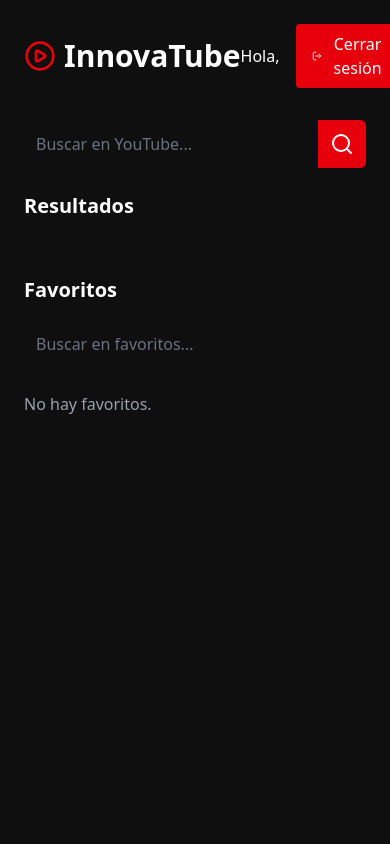
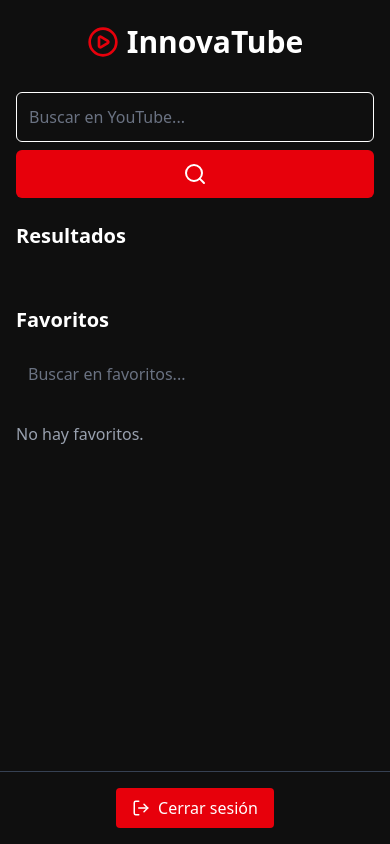
Before and after one commit to Vincitorecode/InnovaTube, a React (Vite) app in the folder innovatube-frontend/: page / in a window 390 px wide. Built offline with nearby package versions, Linux system fonts and the light colour scheme.

Commit message:
Enhance: Implement responsive design for login, register, and homepage.

```diff
--- a/innovatube-frontend/src/pages/HomePage.tsx
+++ b/innovatube-frontend/src/pages/HomePage.tsx
@@ -2,14 +2,14 @@ import { useState, useEffect } from "react";
 import { PlayCircle, Heart, Search, LogOut } from "lucide-react";
 import { useNavigate } from "react-router-dom";
 
+const YOUTUBE_API_KEY = "AIzaSyBs5kTp96KHd8XEZe_IapOwH6Imx3iEVi0";
 
-const YOUTUBE_API_KEY = "AIzaSyBs5kTp96KHd8XEZe_IapOwH6Imx3iEVi0";
-;
 const HomePage = ({ username }: { username: string }) => {
   const [query, setQuery] = useState("");
   const [videos, setVideos] = useState<any[]>([]);
   const [favorites, setFavorites] = useState<any[]>([]);
   const [favSearch, setFavSearch] = useState("");
+  const navigate = useNavigate();
 
   useEffect(() => {
     const favs = localStorage.getItem(`favorites_${username}`);
@@ -50,45 +50,46 @@ const HomePage = ({ username }: { username: string }) => {
   );
 
   return (
-    <div className="min-h-screen bg-[#0f0f0f] text-white px-6 py-6">
-      <header className="flex justify-between items-center mb-8">
+    <div className="min-h-screen bg-[#0f0f0f] text-white px-4 sm:px-6 py-6">
+      <header className="flex flex-col sm:flex-row justify-between items-center mb-8 gap-4 text-center sm:text-left">
         <div className="flex items-center gap-2">
           <PlayCircle size={32} className="text-red-600" />
           <h1 className="text-3xl font-bold text-white">InnovaTube</h1>
         </div>
-        <div className="flex items-center gap-4">
-          <span className="text-md">Hola, <strong>{username}</strong></span>
+        <div className="hidden sm:flex items-center gap-4">
+          <span className="text-md">Hola, Amigo! <strong>{username}</strong></span>
           <button
             onClick={() => {
               localStorage.removeItem("token");
-              window.location.reload();
+              navigate("/login");
             }}
             className="flex items-center gap-2 bg-red-600 hover:bg-red-500 px-4 py-2 rounded text-white"
           >
             <LogOut size={18} /> Cerrar sesión
           </button>
         </div>
+
       </header>
 
-      <div className="flex items-center gap-2 mb-6 w-full max-w-3xl mx-auto">
+      <div className="flex flex-col sm:flex-row items-stretch sm:items-center gap-2 mb-6 w-full max-w-3xl mx-auto">
         <input
           type="text"
           value={query}
           onChange={(e) => setQuery(e.target.value)}
           placeholder="Buscar en YouTube..."
-          className="p-3 w-full rounded-l-md text-white placeholder-gray-500"
+          className="p-3 w-full rounded-md sm:rounded-l-md sm:rounded-r-none text-white placeholder-gray-500 border border-white bg-transparent"
         />
         <button
           onClick={handleSearch}
-          className="bg-red-600 hover:bg-red-500 p-3 rounded-r-md text-white"
+          className="bg-red-600 hover:bg-red-500 p-3 rounded-md sm:rounded-r-md sm:rounded-l-none text-white w-full sm:w-auto"
         >
-          <Search />
+          <Search className="mx-auto" />
         </button>
       </div>
 
       <section className="mb-10">
         <h2 className="text-xl font-bold text-white mb-4">Resultados</h2>
-        <div className="grid gap-6 grid-cols-1 sm:grid-cols-2 lg:grid-cols-3">
+        <div className="grid gap-6 grid-cols-1 sm:grid-cols-2 md:grid-cols-2 lg:grid-cols-3 xl:grid-cols-4">
           {videos.map((video) => (
             <div key={video.id.videoId} className="bg-[#1f1f1f] rounded-lg overflow-hidden shadow-md">
               <img
@@ -101,11 +102,10 @@ const HomePage = ({ username }: { username: string }) => {
                 <p className="text-sm text-gray-400 mb-3">{video.snippet.channelTitle}</p>
                 <button
                   onClick={() => toggleFavorite(video)}
-                  className={`flex items-center gap-2 text-sm px-3 py-1 rounded transition ${
-                    favorites.find((fav) => fav.id.videoId === video.id.videoId)
-                    ? "bg-red-600 hover:bg-red-500"
-                    : "bg-blue-600 hover:bg-blue-500"
-                  }`}
+                  className={`flex items-center gap-2 text-sm px-3 py-1 rounded transition ${favorites.find((fav) => fav.id.videoId === video.id.videoId)
+                      ? "bg-red-600 hover:bg-red-500"
+                      : "bg-blue-600 hover:bg-blue-500"
+                    }`}
                 >
                   <Heart size={16} />
                   {favorites.find((fav) => fav.id.videoId === video.id.videoId)
@@ -125,9 +125,9 @@ const HomePage = ({ username }: { username: string }) => {
           value={favSearch}
           onChange={(e) => setFavSearch(e.target.value)}
           placeholder="Buscar en favoritos..."
-          className="p-3 mb-6 rounded w-full max-w-lg text-black placeholder-gray-500"
+          className="p-3 mb-6 rounded w-full sm:max-w-lg text-black placeholder-gray-500"
         />
-        <div className="grid gap-6 grid-cols-1 sm:grid-cols-2 lg:grid-cols-3">
+        <div className="grid gap-6 grid-cols-1 sm:grid-cols-2 md:grid-cols-2 lg:grid-cols-3 xl:grid-cols-4">
           {filteredFavorites.length === 0 && <p className="text-gray-400">No hay favoritos.</p>}
           {filteredFavorites.map((video) => (
             <div key={video.id.videoId} className="bg-[#1f1f1f] rounded-lg overflow-hidden shadow-md">
@@ -150,6 +150,19 @@ const HomePage = ({ username }: { username: string }) => {
           ))}
         </div>
       </section>
+
+      {/* Botón móvil fijo al fondo */}
+      <div className="sm:hidden fixed bottom-0 left-0 w-full bg-[#0f0f0f] p-4 border-t border-gray-700 flex justify-center">
+        <button
+          onClick={() => {
+            localStorage.removeItem("token");
+            navigate("/login");
+          }}
+          className="flex items-center gap-2 bg-red-600 hover:bg-red-500 px-4 py-2 rounded text-white"
+        >
+          <LogOut size={18} /> Cerrar sesión
+        </button>
+      </div>
     </div>
   );
 };
--- a/innovatube-frontend/src/pages/LoginPage.tsx
+++ b/innovatube-frontend/src/pages/LoginPage.tsx
@@ -39,7 +39,6 @@ const LoginPage = () => {
       }
 
       localStorage.setItem("token", data.token);
-
       navigate("/");
     } catch (err: any) {
       setError(err.message || "Error de autenticación");
@@ -47,13 +46,15 @@ const LoginPage = () => {
   };
 
   return (
-    <div className="flex flex-col items-center justify-center h-screen bg-[#0f0f0f] text-white px-4">
+    <div className="flex flex-col items-center justify-center min-h-screen bg-[#0f0f0f] text-white px-4 py-10">
+      {/* Logo */}
       <div className="flex items-center gap-2 mb-6">
         <PlayCircle size={32} className="text-red-600" />
         <h1 className="text-3xl font-bold">InnovaTube</h1>
       </div>
 
-      <div className="bg-[#1f1f1f] p-8 rounded-2xl w-full max-w-md shadow-2xl">
+      {/* Form */}
+      <div className="bg-[#1f1f1f] p-6 sm:p-8 rounded-2xl w-full max-w-md shadow-2xl">
         <h2 className="text-2xl font-bold mb-6 text-center">Iniciar sesión</h2>
 
         {error && <p className="text-red-500 mb-4 text-center">{error}</p>}
@@ -61,10 +62,10 @@ const LoginPage = () => {
         <input
           type="text"
           name="emailOrUsername"
-          placeholder="Correo electrónico"
+          placeholder="Correo electrónico o usuario"
           value={form.emailOrUsername}
           onChange={handleChange}
-          className="w-full p-3 mb-4 rounded bg-neutral-800 text-white placeholder-gray-400"
+          className="w-full p-3 mb-4 rounded bg-neutral-800 text-white placeholder-gray-400 focus:outline-none focus:ring-2 focus:ring-red-500"
         />
 
         <input
@@ -73,7 +74,7 @@ const LoginPage = () => {
           placeholder="Contraseña"
           value={form.password}
           onChange={handleChange}
-          className="w-full p-3 mb-4 rounded bg-neutral-800 text-white placeholder-gray-400"
+          className="w-full p-3 mb-4 rounded bg-neutral-800 text-white placeholder-gray-400 focus:outline-none focus:ring-2 focus:ring-red-500"
         />
 
         <button
```
